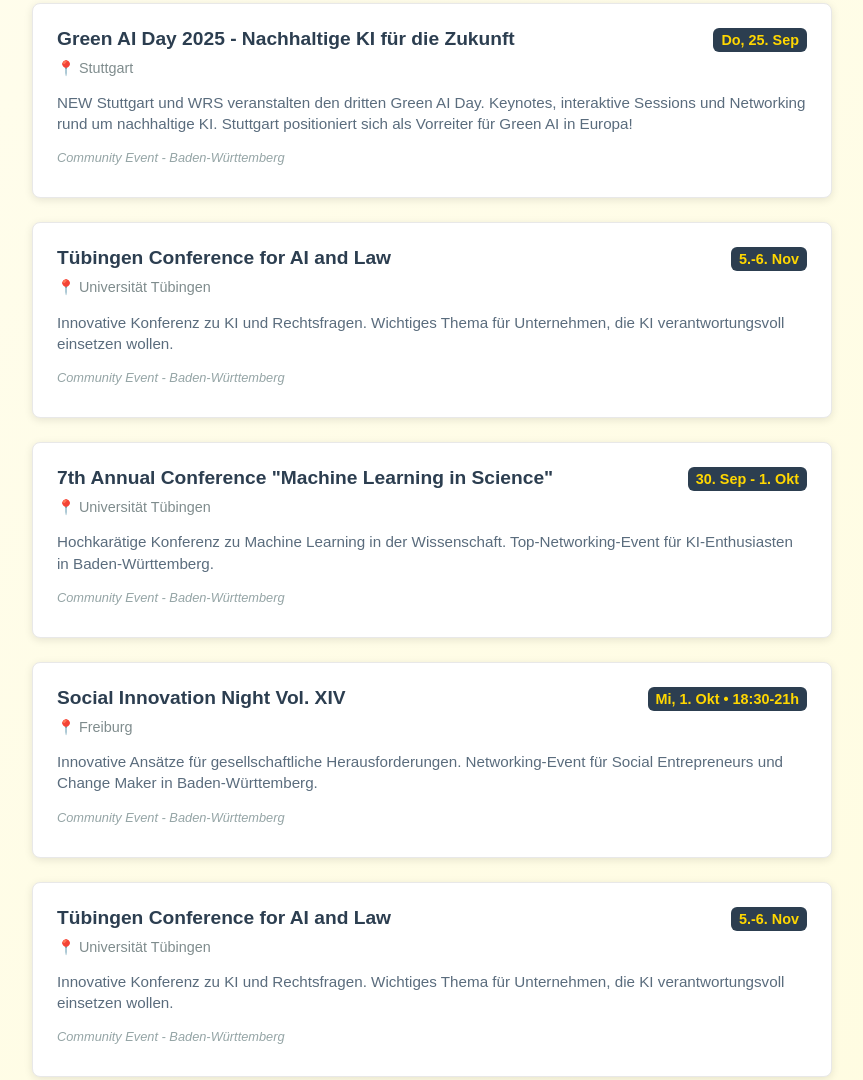
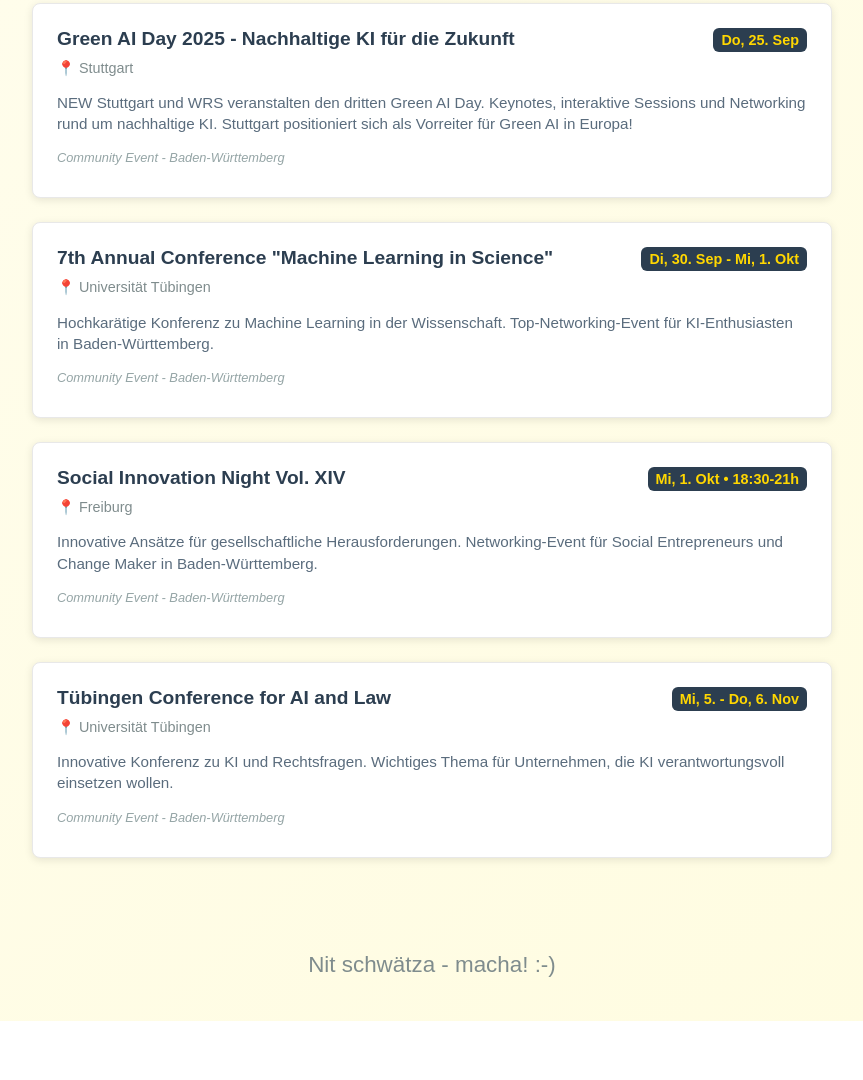
Before and after one commit to finnern/ki-impact, a website: page index.html in a window 1280 px wide. Shown: the part 2088-3168 px from the top of the page, without its empty margins (208-1071 px from the left). After the commit the page ends 3109 px from the top, so only its background shows below. Drawn offline with Linux system fonts and the light colour scheme.

Commit message:
Update index.html right order, or so we hope.

```diff
--- a/index.html
+++ b/index.html
@@ -268,6 +268,7 @@
             background: #2c3e50;
             padding: 4px 8px;
             border-radius: 6px;
+            white-space: nowrap;
         }
 
         .event-location {
@@ -425,26 +426,13 @@
             <div class="event-source">Community Event - Baden-Württemberg</div>
         </div>
 
-        <!-- AI and Law Conference Tübingen - November 5 -->
-        <div class="event-card">
-            <div class="event-header">
-                <a href="https://ai-law-institute.de/" class="event-title-link" target="_blank">
-                    <h3>Tübingen Conference for AI and Law</h3>
-                </a>
-                <span class="event-date">5.-6. Nov</span>
-            </div>
-            <div class="event-location">📍 Universität Tübingen</div>
-            <p>Innovative Konferenz zu KI und Rechtsfragen. Wichtiges Thema für Unternehmen, die KI verantwortungsvoll einsetzen wollen.</p>
-            <div class="event-source">Community Event - Baden-Württemberg</div>
-        </div>
-
         <!-- Machine Learning Conference Tübingen - September 30 -->
         <div class="event-card">
             <div class="event-header">
                 <a href="https://uni-tuebingen.de/cluster-ml/" class="event-title-link" target="_blank">
                     <h3>7th Annual Conference "Machine Learning in Science"</h3>
                 </a>
-                <span class="event-date">30. Sep - 1. Okt</span>
+                <span class="event-date">Di, 30. Sep - Mi, 1. Okt</span>
             </div>
             <div class="event-location">📍 Universität Tübingen</div>
             <p>Hochkarätige Konferenz zu Machine Learning in der Wissenschaft. Top-Networking-Event für KI-Enthusiasten in Baden-Württemberg.</p>
@@ -464,14 +452,13 @@
             <div class="event-source">Community Event - Baden-Württemberg</div>
         </div>
 
-
         <!-- AI and Law Conference Tübingen - November 5 -->
         <div class="event-card">
             <div class="event-header">
                 <a href="https://ai-law-institute.de/" class="event-title-link" target="_blank">
                     <h3>Tübingen Conference for AI and Law</h3>
                 </a>
-                <span class="event-date">5.-6. Nov</span>
+                <span class="event-date">Mi, 5. - Do, 6. Nov</span>
             </div>
             <div class="event-location">📍 Universität Tübingen</div>
             <p>Innovative Konferenz zu KI und Rechtsfragen. Wichtiges Thema für Unternehmen, die KI verantwortungsvoll einsetzen wollen.</p>
```
